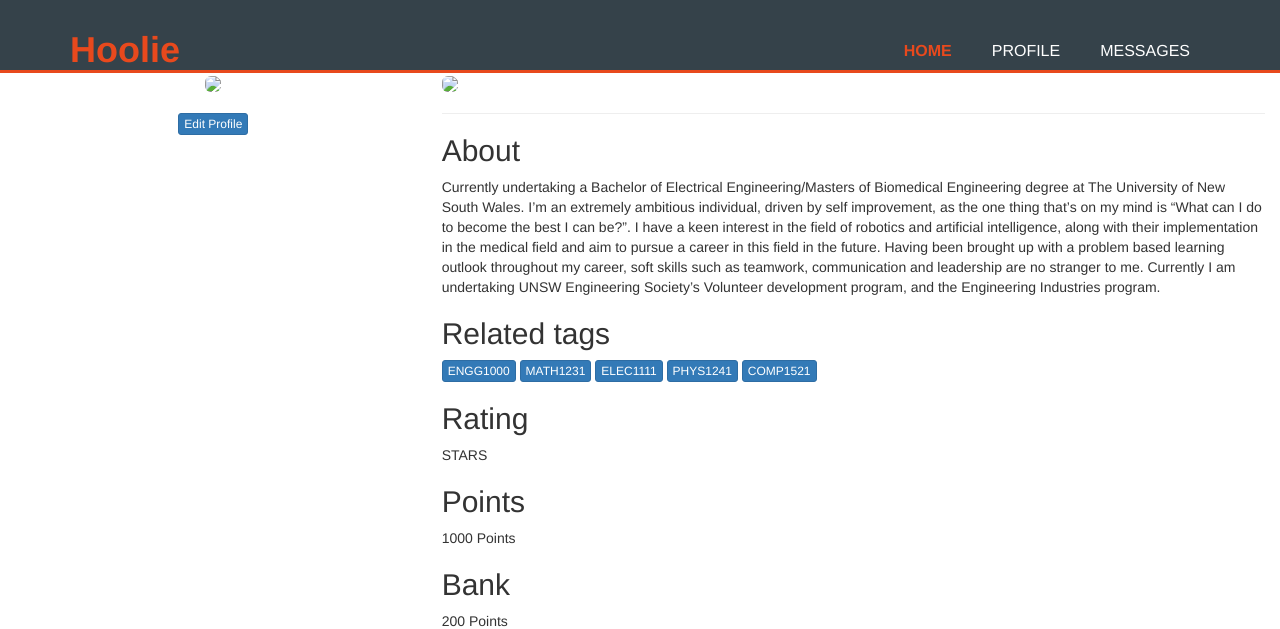
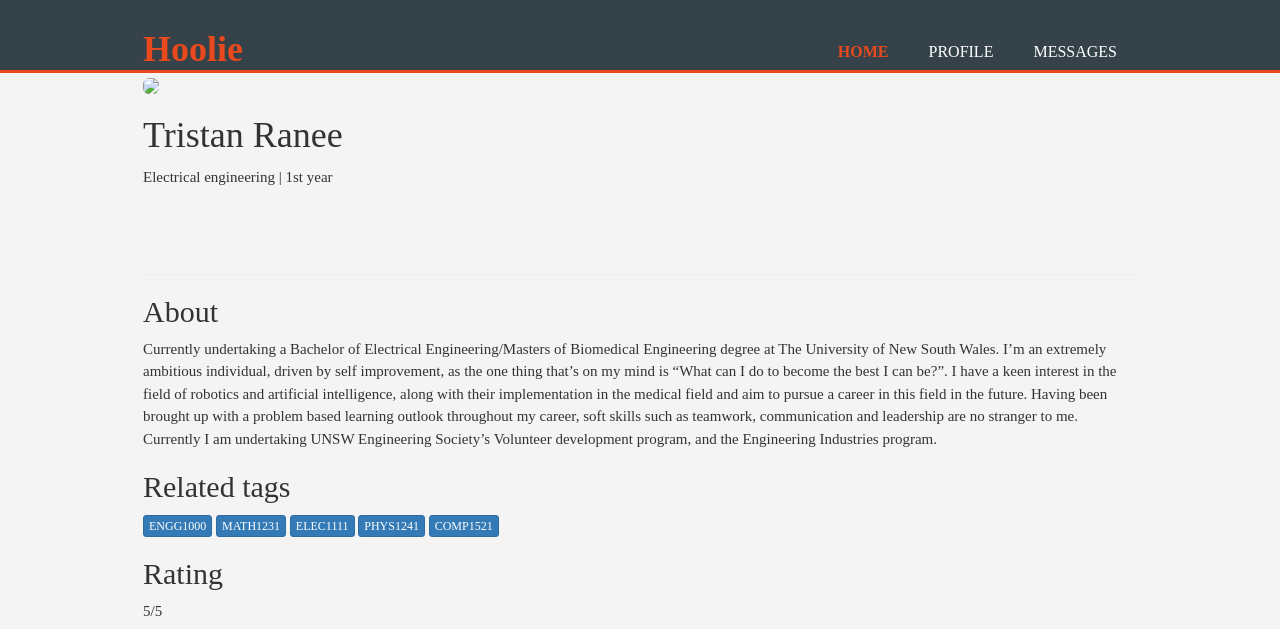
Before and after one commit to joeyzhuangyi/hackathon, a Flask app: page /profile in a window 1280 px wide. Shown: the top 629 px of the page. Run offline with Flask 2, Linux system fonts and the light colour scheme; some libraries are stand-ins or nearby versions.

Commit message:
Add files via upload

```diff
--- a/templates/profile.html
+++ b/templates/profile.html
@@ -1,56 +1,85 @@
 <!DOCTYPE html>
-<html>
-{% extends '__header.html' %}
-{% block body %}
-  	<head>
+<html lang="en">
 
-    	<meta charset="utf-8">
-    	<meta http-equiv="X-UA-Compatible" content="IE=edge,chrome=1">
-    	<meta name="viewport" content="width=device-width, initial-scale=1">
-    	<title>Ligma Bowls</title>
+<head>
+  	<title>Hoolie Tutoring</title>
+  	<meta charset="utf-8">
+  	<meta name="viewport" content="width=device-width, initial-scale=1">
+  	<link rel="stylesheet" href="https://maxcdn.bootstrapcdn.com/bootstrap/3.3.7/css/bootstrap.min.css">
+  	<script src="https://ajax.googleapis.com/ajax/libs/jquery/3.3.1/jquery.min.js"></script>
+  	<script src="https://maxcdn.bootstrapcdn.com/bootstrap/3.3.7/js/bootstrap.min.js"></script>
+	<meta name="description" content="Hoolie">
+	<meta name="keywords" content="Hoolie">
+  	<meta name="author" content="Hackathon">
+    <title> Hoolie | Welcome</title>
+    <link rel="stylesheet" href="./style.css">
+</head>
 
-    	<!-- Latest compiled and minified Bootstrap CSS -->
-    	<link rel="stylesheet" href="https://maxcdn.bootstrapcdn.com/bootstrap/3.3.7/css/bootstrap.min.css" integrity="sha384-BVYiiSIFeK1dGmJRAkycuHAHRg32OmUcww7on3RYdg4Va+PmSTsz/K68vbdEjh4u" crossorigin="anonymous">
-    	<link rel="stylesheet" href="./styles.css" type="text/css"/>
+<body>
+	<header>
+      <div class="container">
+        <div id="branding">
+          <h1><span class="highlight">Hoolie</h1>
+        </div>
+        <nav>
+          <ul>
+            <li class="current"><a href="index.html">Home</a></li>
+            <li><a href="about.html">Profile</a></li>
+            <li><a href="services.html">Messages</a></li>
+          </ul>
+        </nav>
+      </div>
+    </header>
 
-  	</head>
-	<body>
+<div class="container">
+    <div class="row">
+      <div class="col-md-3">
+      </div>
+      <div class="col-md-12">
+          <div class="card">
+              <div class="card-body">
+                  <div class="row">
+                      <div class="col-md-4">
+                      	<img src="http://via.placeholder.com/400x400" class="img-rounded"/>
 
-  	<!--Main container. Everything must be contained within a top-level container.-->
-  	<div class="container-fluid">
+                          <h1 class="my-4"> <large>Tristan Ranee</large></h1>
+                          <p> Electrical engineering | 1st year  </p>
+                            <form method="POST" roe="form">
+                                <div class="row">
+                                    <div class="col-md-4">
 
-    <!--First row (only row)-->
-    <div class="row extra_margin">
+                                    </div>
 
-      <!-- First column (smaller of the two). Will appear on the left on desktop and on the top on mobile. -->
-      <div class="col-md-4 col-sm-12 col-xs-12">
+                        		</div>
 
-          <!-- Div to center the header image/name/social buttons -->
-          <div class="text-center">
+                    		</form>
 
-              <!-- Placeholder image using Placeholder.com -->
-              <img src="http://via.placeholder.com/300x300" class="img-rounded"/>
+                    	</div>
 
-              <!-- Header text (Person's name) -->
-              <h2></h2>
+                    <div>
 
-              <!-- Social buttons using anchor elements and btn-primary class to style -->
-              <p>
-                <a class="btn btn-primary btn-xs" href="#" role="button">Edit Profile</a>
-              </p>
+                       <div class="col-md-2" style="align-items: center">
 
-          </div>
+                      </div>
 
-      </div> <!-- End Col 1 -->
+                      <div class="col-md-2" style="align-items: center">
+                          &nbsp <div></div>
+                          &nbsp <div></div>
+                          &nbsp <div></div>
+                          &nbsp <div></div>
+                          &nbsp <div></div>
+                          &nbsp <div></div>
+                          &nbsp <div></div>
+                          &nbsp <div></div>
+                          <div class="loader" style="alignment: center"></div>
 
-      <!-- Second column - for small and extra-small screens, will use whatever # cols is available -->
-      <div class="col-md-8 col-sm-* col-xs-*">
+                      </div>
 
-        <!-- Placeholder image using Placeholder.com -->
-        <img src="http://via.placeholder.com/900x300" class="img-rounded"/>
+                      </div>
+                    </div>
 
-        <!-- Horizontal rule to add some spacing between the "lead" and body text -->
-        <hr />
+                    <!-- right hand side -->
+<hr />
 
 		<!-- Header text (Person's name) -->
         <h2>About</h2>
@@ -74,28 +103,29 @@
         <h2>Rating</h2>
 
         <!-- Body text () -->
-        <p>	STARS</p>
+        <p>	5/5</p>
+        <img src="./stars.png" class="stars">
 
 		<!-- Header text (Points) -->
-        <h2>Points</h2>
+        <h2>Total Hoo Coin count</h2>
 
         <!-- Body text (points) -->
-        <p> 1000 Points</p>
+        <p> 1000 Hoo Coins</p>
 
 		<!-- Header text (Bank) -->
         <h2>Bank</h2>
 
 		<!-- Body text (bank) -->
-        <p> 200 Points</p>
+        <p> 200 Hoo Coins</p>
+                  </div>
+              </div>
+          </div>
+      </div>
+    </div>
 
-      </div> <!-- End column 2 -->
+  </div>
 
-    </div> <!-- End row 1 -->
-
-  </div> <!-- End main container -->
-
-
-
+  	<footer>
+    	<p>Hoolie, Copyright &copy; 2018</p>
+	</footer>
 </body>
-{% endblock %}
-</html>
```
